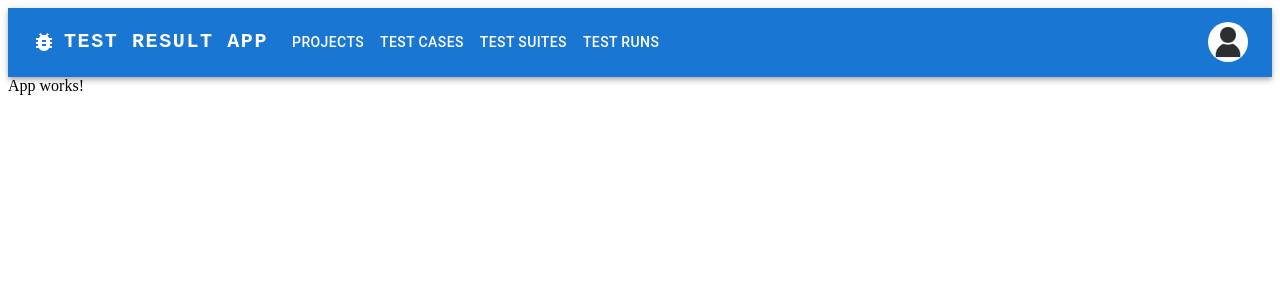
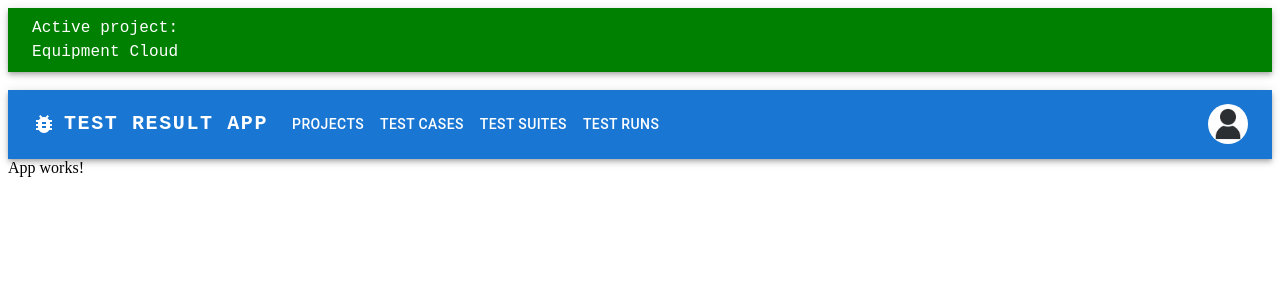
Before and after one commit to genndy007/test_result_app_frontend, a React (Create React App) app: page / in a window 1280 px wide. Shown: the top 300 px of the page. Built offline with nearby package versions, Linux system fonts and the light colour scheme.

Commit message:
Basic upper info line

```diff
--- a/src/App.js
+++ b/src/App.js
@@ -1,9 +1,12 @@
 import React from "react";
 import ResponsiveMenuAppBar from "./components/ResponsiveMenuAppBar";
+import ActiveProjectUserAppBar from "./components/ActiveProjectUserAppBar";
 
 function App() {
     return (
         <div className="App">
+            <ActiveProjectUserAppBar projectName="Equipment Cloud" userName="Hennadii Kochev"/>
+            <br/>
             <ResponsiveMenuAppBar/>
             App works!
         </div>
--- /dev/null
+++ b/src/components/ActiveProjectUserAppBar.jsx
@@ -0,0 +1,43 @@
+import React from 'react';
+import AppBar from "@mui/material/AppBar";
+import Container from '@mui/material/Container';
+import Toolbar from '@mui/material/Toolbar';
+import Typography from "@mui/material/Typography";
+
+const ActiveProjectUserAppBar = ({projectName, userName}) => {
+  return (
+    <AppBar position="static" sx={{ bgcolor: "green" }}>
+      <Container maxWidth="xl">
+        <Toolbar disableGutters>
+          <Typography
+            noWrap
+            sx={{
+              mr: 2,
+              fontFamily: 'monospace',
+              fontWeight: 500,
+              color: 'inherit',
+              textDecoration: 'none',
+            }}
+          >
+            Active project: <br/>{projectName}
+          </Typography>
+          <Typography
+            noWrap
+            sx={{
+              mr: 2,
+              display: { xs: 'flex', md: 'none' },
+              fontFamily: 'monospace',
+              fontWeight: 500,
+              color: 'inherit',
+              textDecoration: 'none',
+            }}
+          >
+            Welcome, <br/>{userName} !
+          </Typography>
+        </Toolbar>
+      </Container>
+    </AppBar>
+  );
+};
+
+export default ActiveProjectUserAppBar;
```
